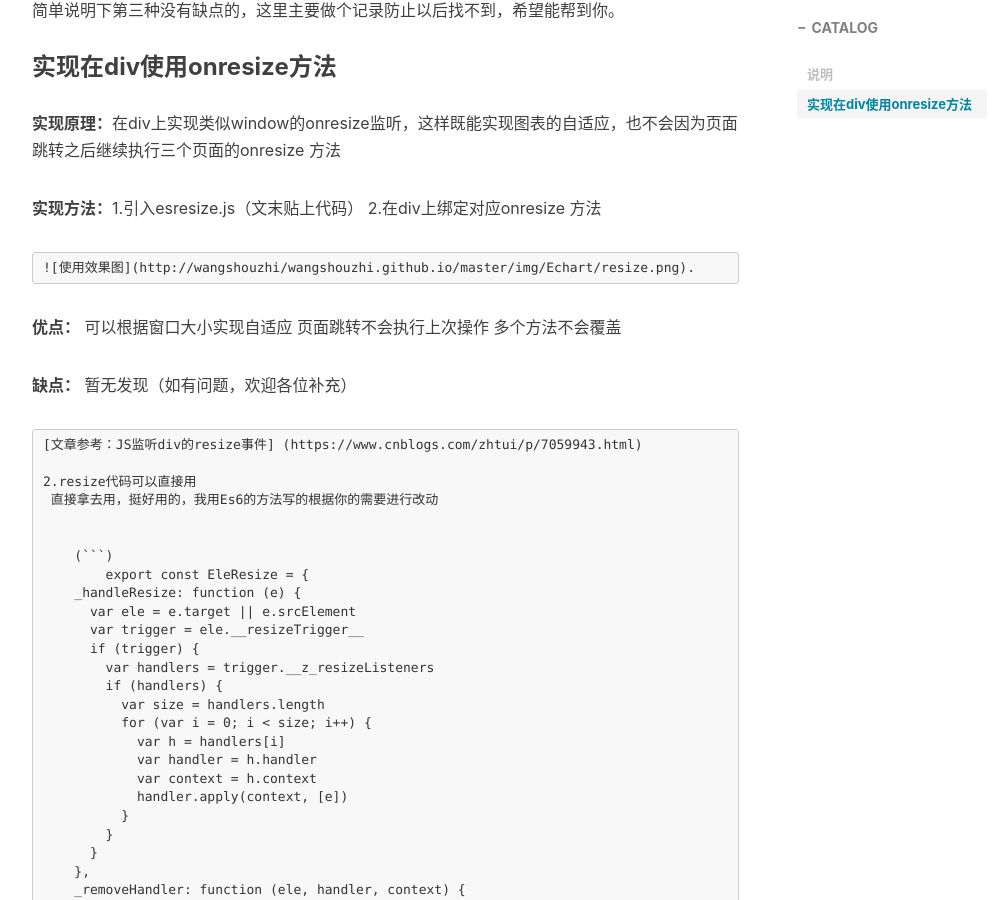
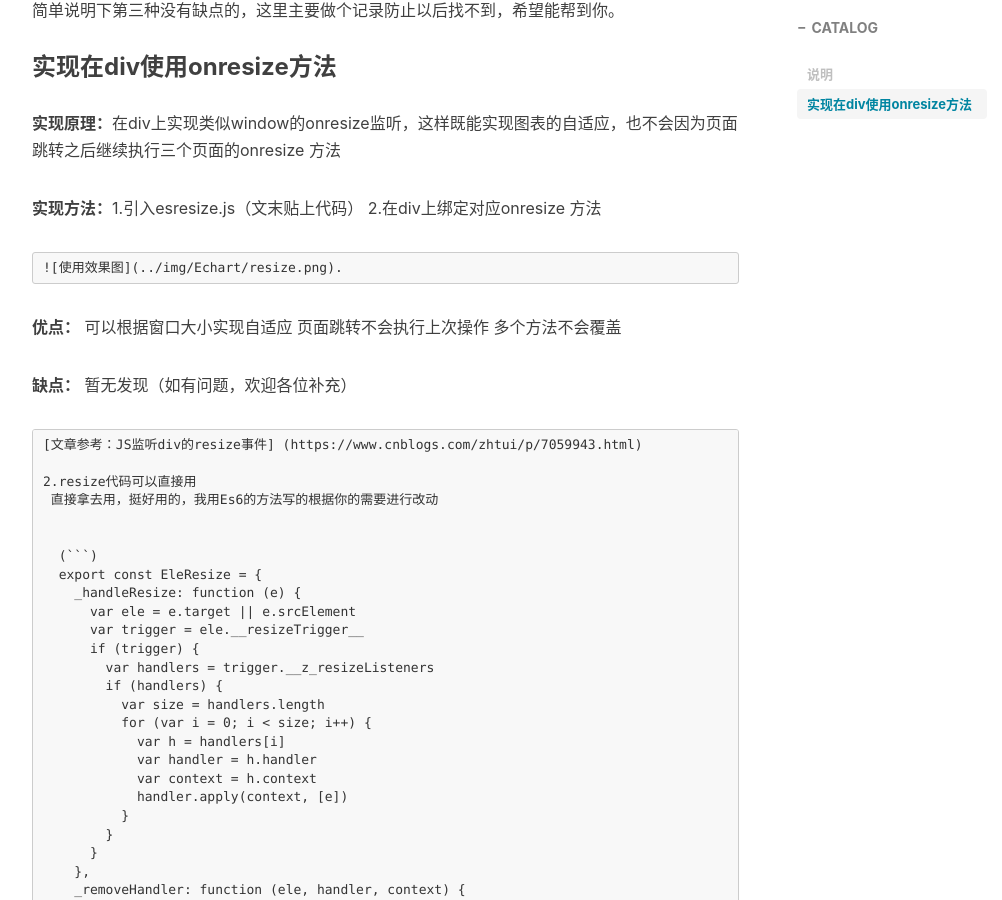
Before and after one commit to wangshouzhi/Wangshouzhi.github.io, a Jekyll site: the page built from _posts/2018-08-06-Echart自适应解决办法.md, in a window 1280 px wide and 900 px high, scrolled down 708 px. Shown: the whole window, without its empty margins (233-1235 px from the left). Built offline with Jekyll 4.4.1, drawn with Linux system fonts in a browser that asks for light colours; nearby versions of some CDN libraries; comment, search, counter and statistics services are not loaded; some of the changed lines change nothing that is shown.

Commit message:
0918 init

````diff
--- a/_posts/2018-08-06-Echart自适应解决办法.md
+++ b/_posts/2018-08-06-Echart自适应解决办法.md
@@ -23,8 +23,7 @@
    **实现方法：**1.引入esresize.js（文末贴上代码）
     2.在div上绑定对应onresize 方法
 
-    ![使用效果图](http://wangshouzhi/wangshouzhi.github.io/master/img/Echart/resize.png).
-
+    ![使用效果图](../img/Echart/resize.png).
 
    **优点：**
       可以根据窗口大小实现自适应
@@ -40,8 +39,8 @@
      直接拿去用，挺好用的，我用Es6的方法写的根据你的需要进行改动
 
 
-        (```)
-            export const EleResize = {
+      (```)
+      export const EleResize = {
         _handleResize: function (e) {
           var ele = e.target || e.srcElement
           var trigger = ele.__resizeTrigger__
@@ -145,5 +144,4 @@
           }
         }
       }
-
-        (```)
+    (```)
````
